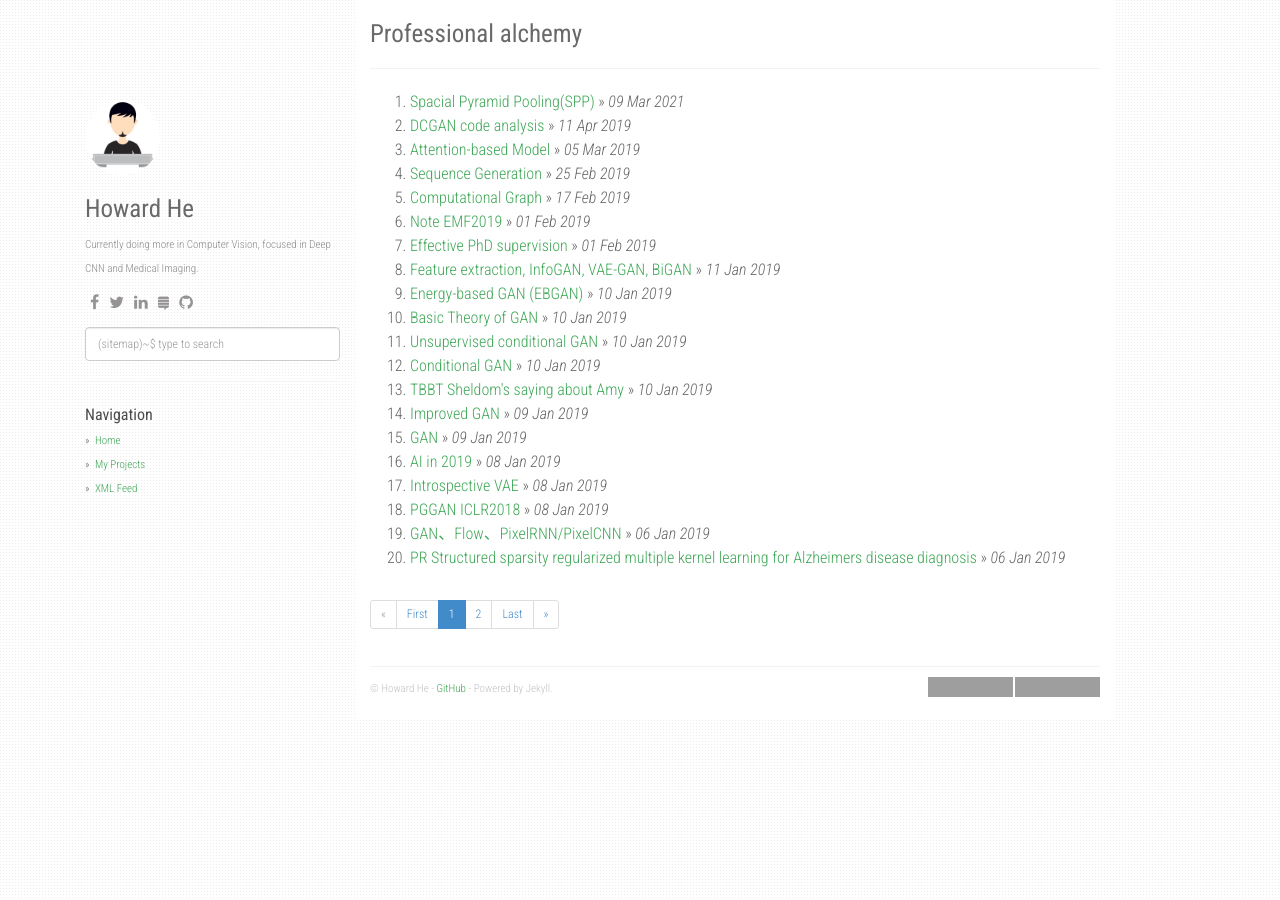
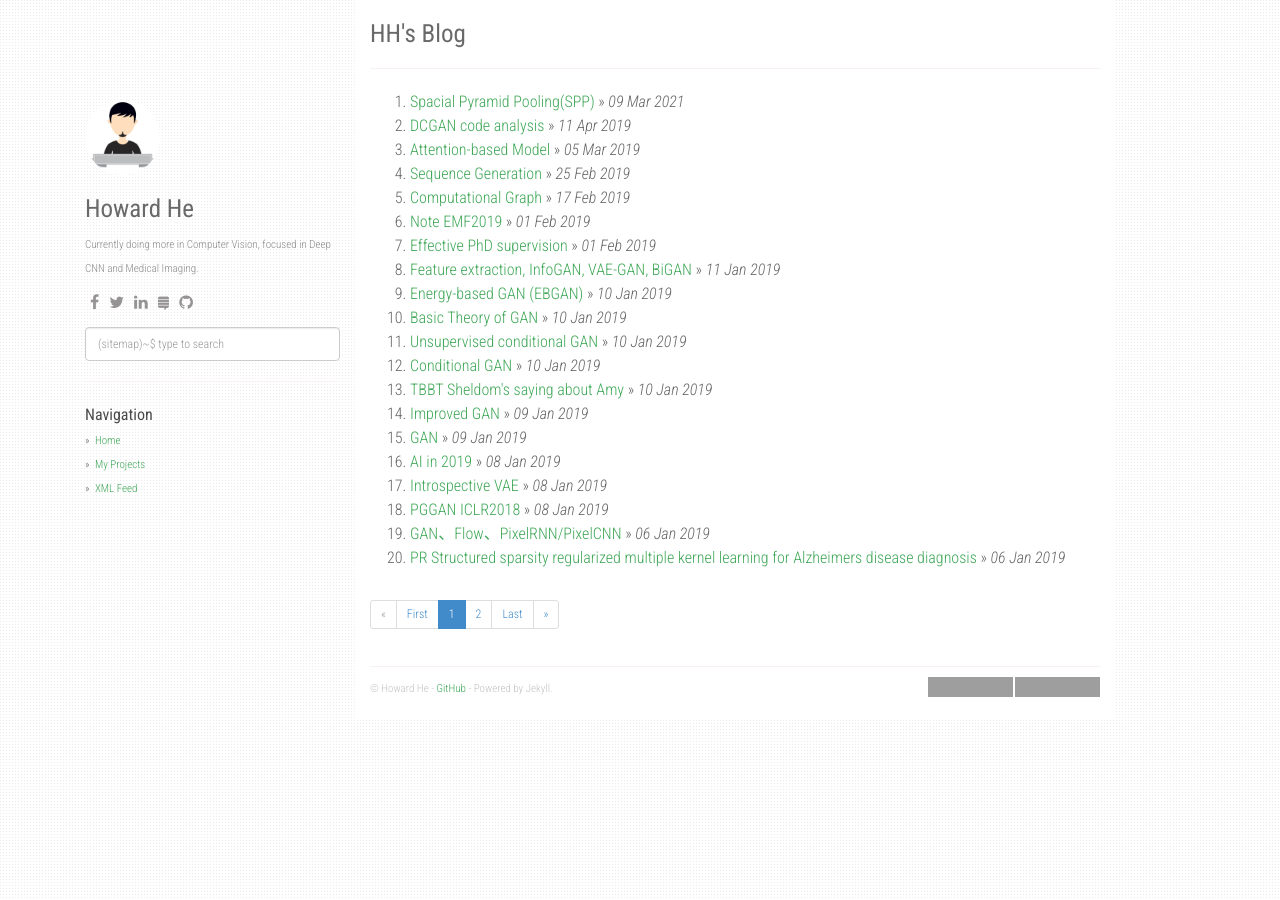
Before and after one commit to howardchina/howardchina.github.io, a Jekyll site: the page built from index.html, in a window 1280 px wide. Built offline with Jekyll 4.4.1, drawn with Linux system fonts in a browser that asks for light colours; nearby versions of some CDN libraries; the list of posts is cut into pages by our own code; grey boxes are pictures that could not be loaded.

Commit message:
config title

```diff
--- a/_config.yml
+++ b/_config.yml
@@ -1,4 +1,4 @@
-title: Professional alchemy
+title: HH's Blog
 description: Thanks to Y*f**
 author: Howard He
 github: https://github.com/howardchina
```
